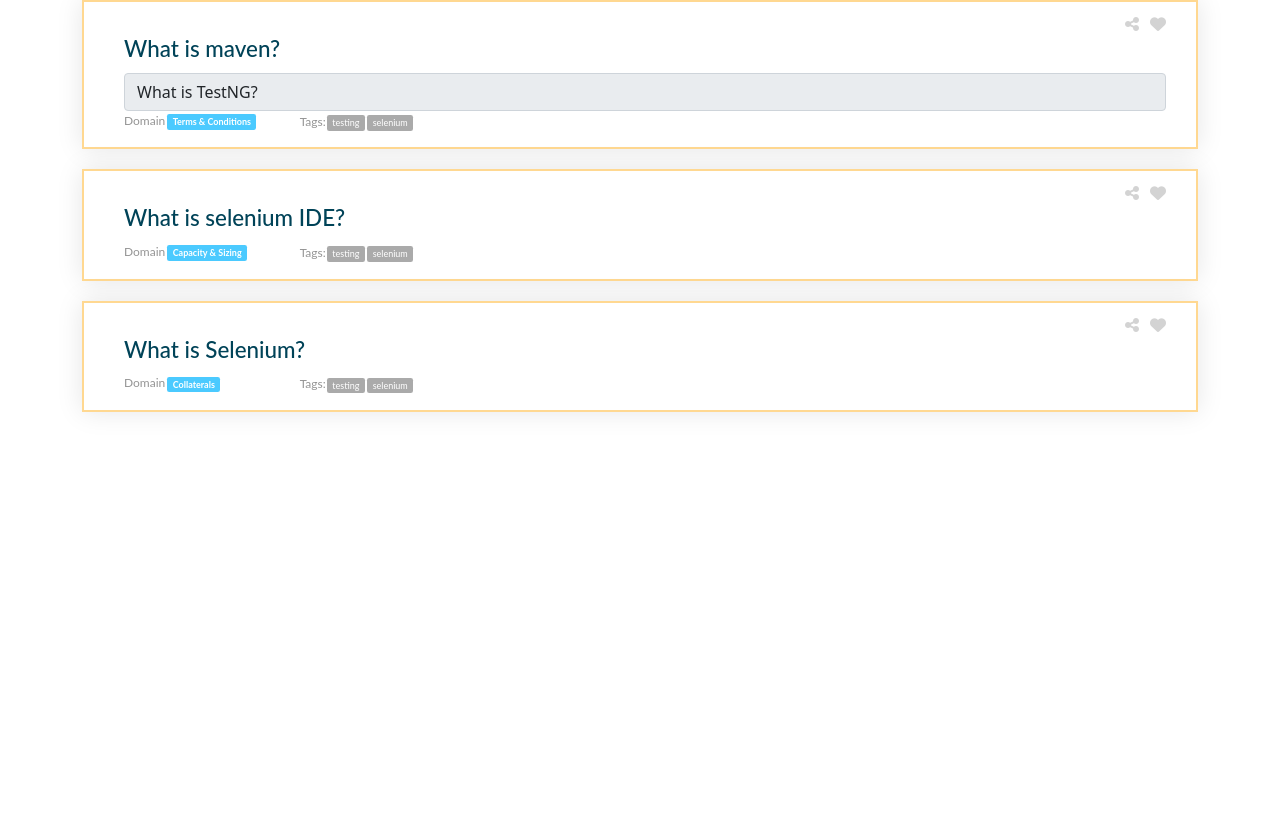
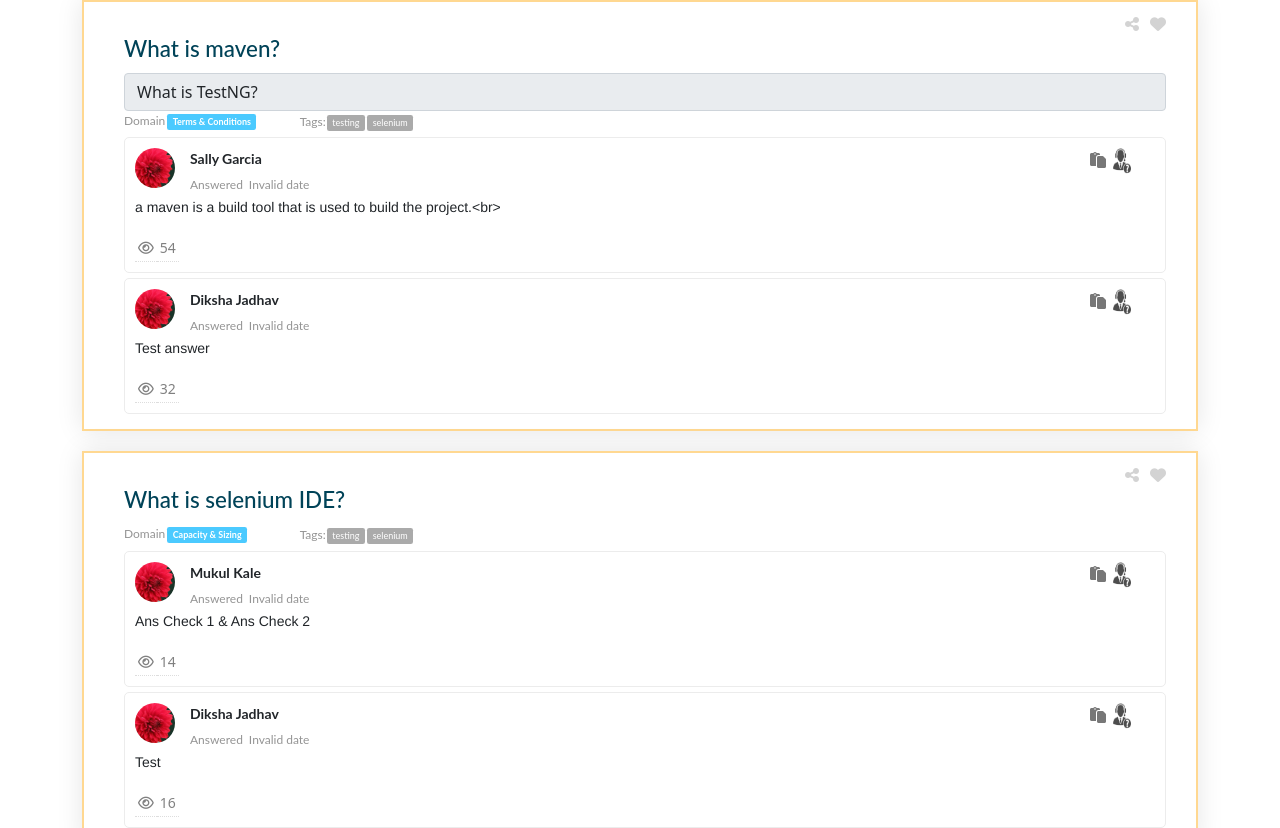
Before and after one commit to mukulk6/react-assignment, a React (Create React App) app: page / in a window 1280 px wide. Shown: the top 828 px of the page. Before the commit the page ends 800 px from the top, so only its background shows below. Built offline with nearby package versions, Linux system fonts and the light colour scheme.

Commit message:
Changes in component

```diff
--- a/src/components/SearchResult/SearchResult.js
+++ b/src/components/SearchResult/SearchResult.js
@@ -40,14 +40,14 @@
 </div>
 </div>
 <div class="col-md-12">
-{props.data.answer && props.data.answer.map((answers)=>{return(<div className={styles.answerDiv}>
+{props.data.answers && props.data.answers.map((answer)=>{return(<div className={styles.answerDiv}>
   <div className={styles.expertInfo}>
 <img class="rounded-circle" alt="40x40" src={require('../../images/sample.jpg')}
         data-holder-rendered="true"></img>
         <div class="row">
 <div class={styles.userInfo}>
 <span className={styles.userName}>
-    {answers.firstName}{props.ans.lastName}
+    {answer.expert.firstName}&nbsp;{answer.expert.lastName}
 </span>
 <div className={styles.paste}>
 <span className={styles.reqImg}>
@@ -63,7 +63,7 @@
 <div class="row">
 <div className={styles.answeredInfo}>
   <span className='answeredBy'>Answered</span>
-  <span className='datestamp'>{moment(props.data.expertAnsweredTimeStamp).format('MMM DD, YYYY')}</span>
+  <span className='datestamp'>{moment(answer.answeredTimestamp).format('MMM DD, YYYY')}</span>
 
 </div>
 </div>
@@ -72,9 +72,22 @@
             </span>
             <div class='row'>
               <div className={styles.answerBlock}>
-      <p>{props.answer.answerText}</p>
+      <p>{answer.answerText}</p>
   </div>
 </div>
+<div class="row">
+  <div class="col-md-2 pull-left">
+    <span className={styles.viewCount}>
+    <i class="fa fa-eye" aria-hidden="true"></i>
+    </span>
+    <span className={styles.viewScore}>
+    {answer.popularityScore}
+    </span>
+    </div>
+    <div class="col-md-3">
+      <span></span>
+    </div>
+  </div>
 </div>
 </div>
 )})}
--- a/src/components/SearchResult/SearchResult.module.css
+++ b/src/components/SearchResult/SearchResult.module.css
@@ -204,3 +204,19 @@
     width:32px;
     height:26px;
 }
+
+.viewCount, .viewScore
+{
+    border-bottom: 1px dotted #ddd;
+    float:left;
+    color:gray;
+    font-size: 14px;
+    font-weight:500;
+    padding:3px;
+}
+
+.viewScore ::after
+{
+    border-right: 1px solid;
+    color:gray;
+}
```
